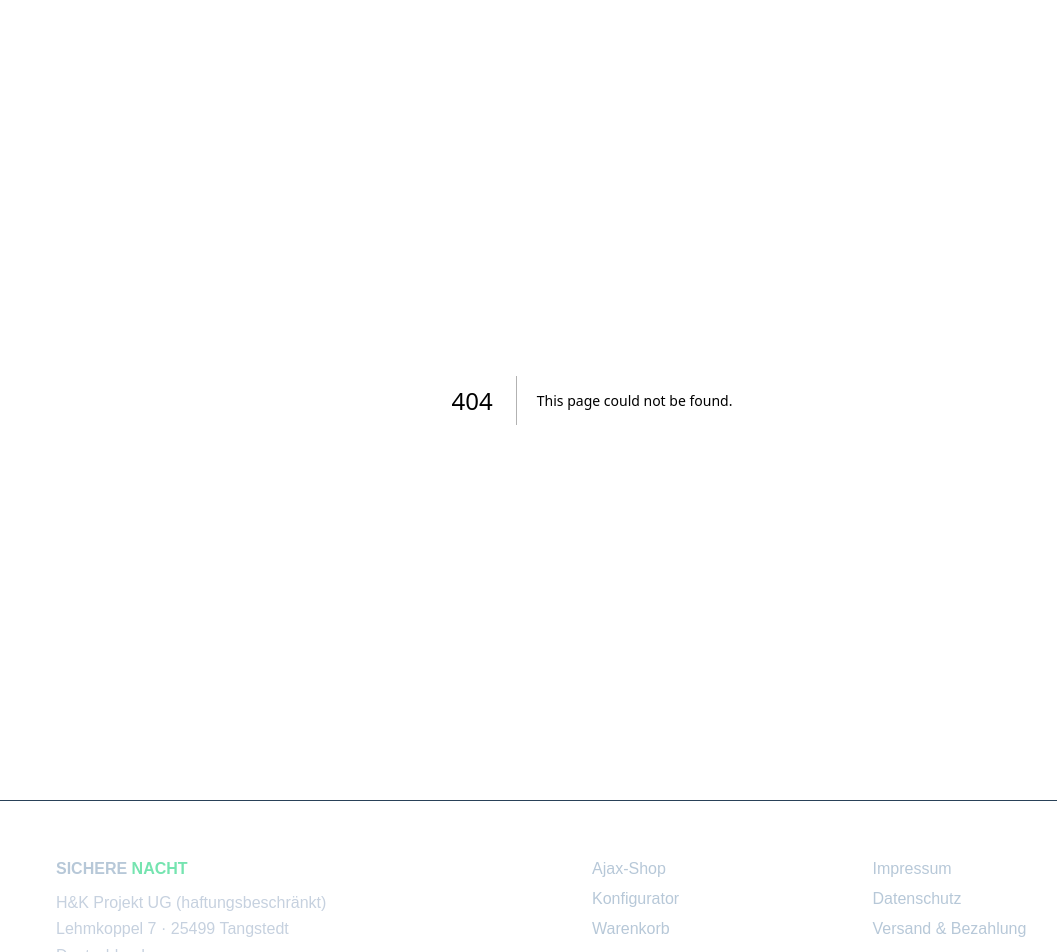
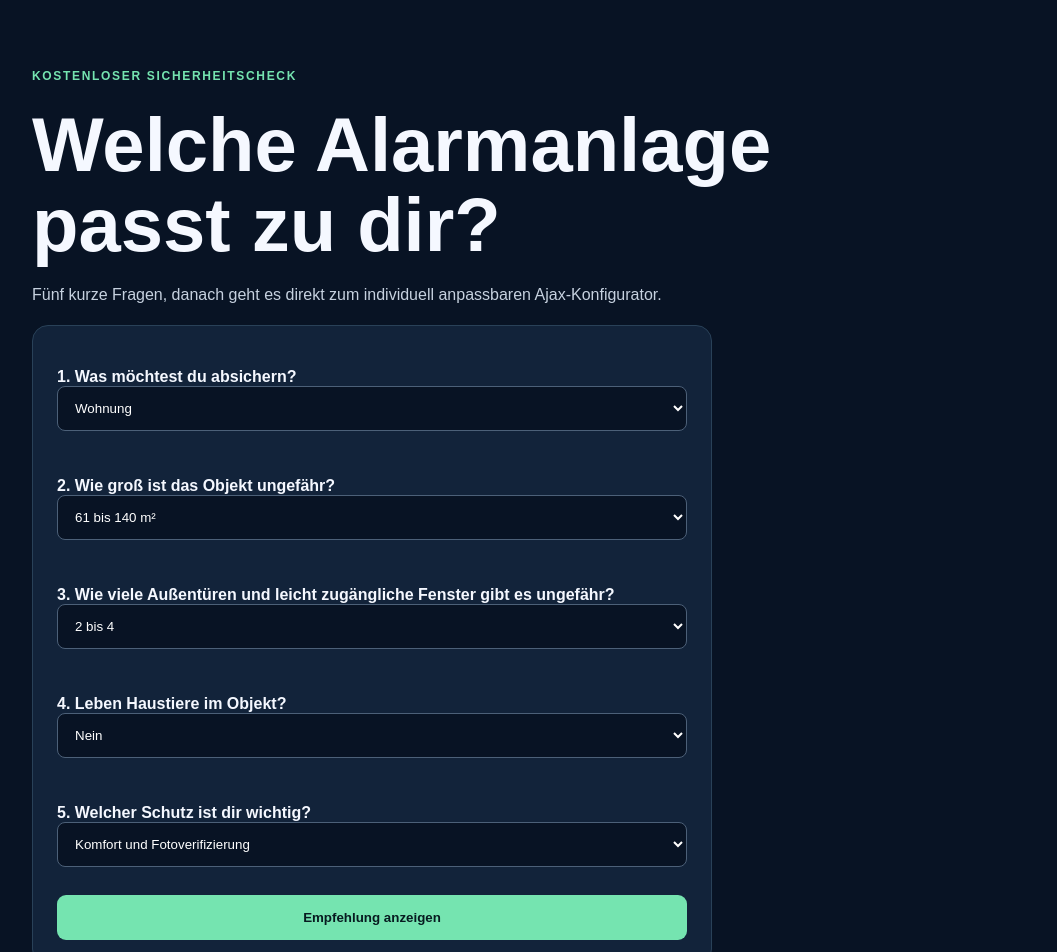
Before and after one commit to StevenHeyn/Sichere-Nacht.de, a Next.js app: page /sicherheitscheck in a window 1280 px wide. Before the commit this address had no page. Shown: the top 952 px of the page, without its empty margins (48-1105 px from the left). Built offline with nearby package versions, Linux system fonts and the light colour scheme.

Commit message:
Add five-question security check

```diff
--- /dev/null
+++ b/app/sicherheitscheck/page.tsx
@@ -0,0 +1,20 @@
+'use client';
+import {useState} from 'react';
+import Link from 'next/link';
+export default function Sicherheitscheck(){
+ const [kind,setKind]=useState('wohnung');
+ const [area,setArea]=useState('mittel');
+ const [access,setAccess]=useState('2');
+ const [pets,setPets]=useState('nein');
+ const [priority,setPriority]=useState('komfort');
+ const [done,setDone]=useState(false);
+ const params=new URLSearchParams({objekt:kind,paket:priority==='basis'?'safe':priority==='premium'?'safer-plus':'safer'});
+ return <main className="wrap section"><p className="eyebrow">KOSTENLOSER SICHERHEITSCHECK</p><h1>Welche Alarmanlage passt zu dir?</h1><p>Fünf kurze Fragen, danach geht es direkt zum individuell anpassbaren Ajax-Konfigurator.</p><section className="card" style={{maxWidth:680,display:'grid',gap:20}}>
+ <label>1. Was möchtest du absichern?<select value={kind} onChange={e=>setKind(e.target.value)}><option value="wohnung">Wohnung</option><option value="haus">Haus</option><option value="gewerbe">Gewerbe</option></select></label>
+ <label>2. Wie groß ist das Objekt ungefähr?<select value={area} onChange={e=>setArea(e.target.value)}><option value="klein">Bis 60 m²</option><option value="mittel">61 bis 140 m²</option><option value="gross">Über 140 m²</option></select></label>
+ <label>3. Wie viele Außentüren und leicht zugängliche Fenster gibt es ungefähr?<select value={access} onChange={e=>setAccess(e.target.value)}><option value="1">1</option><option value="2">2 bis 4</option><option value="5">5 oder mehr</option></select></label>
+ <label>4. Leben Haustiere im Objekt?<select value={pets} onChange={e=>setPets(e.target.value)}><option value="nein">Nein</option><option value="ja">Ja</option></select></label>
+ <label>5. Welcher Schutz ist dir wichtig?<select value={priority} onChange={e=>setPriority(e.target.value)}><option value="basis">Solider Basisschutz</option><option value="komfort">Komfort und Fotoverifizierung</option><option value="premium">Umfassender Schutz</option></select></label>
+ {!done?<button className="button" type="button" onClick={()=>setDone(true)}>Empfehlung anzeigen</button>:<div><h2>Deine erste Empfehlung</h2><p>Für {kind==='wohnung'?'deine Wohnung':kind==='haus'?'dein Haus':'dein Gewerbeobjekt'} empfehlen wir als Ausgangspunkt das {priority==='basis'?'SAFE':priority==='premium'?'SAFER PLUS':'SAFER'}-Paket. {area==='gross'||access==='5'?'Bei größeren Objekten und vielen Zugängen solltest du zusätzliche Melder einplanen.':''} {pets==='ja'?'Die Eignung der Bewegungsmelder für Haustiere muss anhand der konkreten Bedingungen geprüft werden.':''}</p><p className="note">Unverbindliche Ersteinschätzung, keine Sicherheitsplanung. Im Konfigurator kannst du Räume, Zugänge und Komponenten genau anpassen.</p><Link className="button" href={'/konfigurator?'+params.toString()}>Empfehlung konfigurieren →</Link></div>}
+ </section></main>;
+}
```
